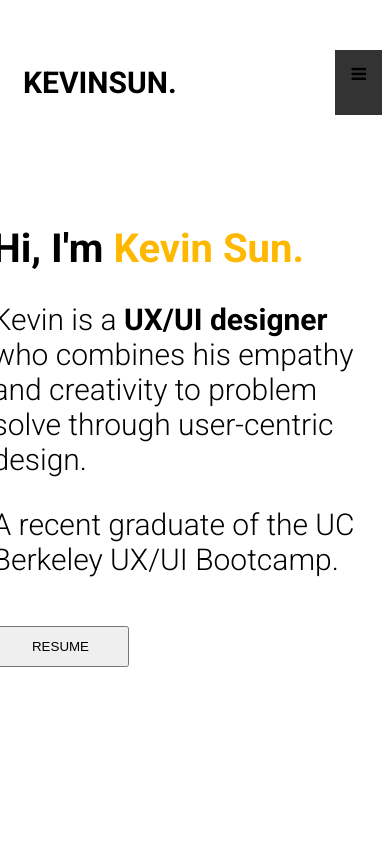
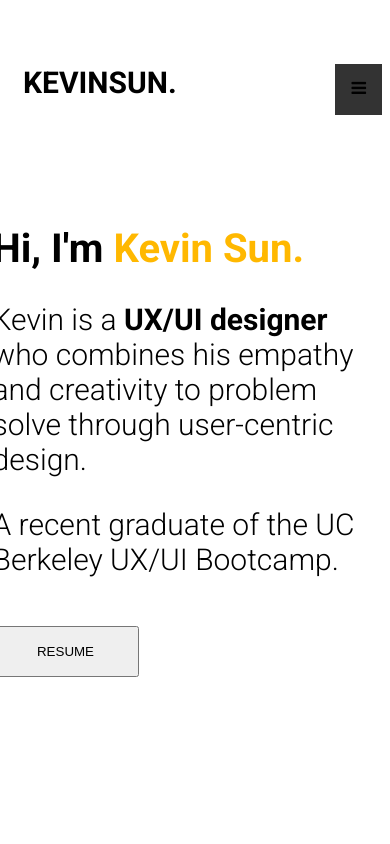
Before and after one commit to kevinwksun/UX_UI_HW_18, a plain HTML site: page index.html in a window 390 px wide. Shown: the top 844 px of the page. Drawn offline with Linux system fonts and the light colour scheme.

Commit message:
updated 'work' to 'index'

```diff
--- a/css/style.css
+++ b/css/style.css
@@ -19,6 +19,10 @@ nav {
     padding-top:50px;
 }
 
+a{
+    color: black;
+}
+
 .inline-block{
     display: inline-block;
     padding: 15px;
@@ -36,6 +40,7 @@ nav {
     font-weight: 600;
     float: left;
     padding: 15px;
+    width: 150px;
 }
 
 /* Style the navigation menu */
@@ -75,10 +80,15 @@ nav {
   }
 
   /* Add a grey background color on mouse-over */
-.topnav a:hover {
+#logo:hover {
+    background-color: white;
+    color: #FFB800;
+  }
+
+#myLinks a:hover{
     background-color: #333;
     color: #FFB800;
-  }
+}
 
   /* Style the active link (or home/logo) */
 /* .active {
@@ -124,13 +134,14 @@ nav {
     padding-right: 40px;
 }
 
-.button{
+.buttonContain{
     display: inline-block;
     padding: 5px;
     margin: 5px;
     width: 100px;
     text-align: center;
     color:black;
+    margin:10px;
 }
 
 /* Selected Works */
@@ -224,10 +235,6 @@ h4{
 
 
 
-
-
-
-
 @media only screen and (max-width:1000px) {
 nav{
     padding: 0px;
@@ -276,6 +283,14 @@ div.topnav{
     "Photo3"
     "Project3"
     ;
+}
+
+#hamburger{
+    top: 14px;
+}
+
+#hamburger:hover{
+    color: #FFB800;
 }
 
 }
@@ -417,6 +432,7 @@ div.topnav{
 #copyright{
     font-size: 20px;
     text-align: center;
+    padding: 20px;
 }
 
 footer{
--- a/Work.html
+++ b/index.html
@@ -16,7 +16,7 @@
     </div>
     <div class="block_element">
       <div class="inline-block"><span style="color:#FFB800">Work</span></div></a>
-      <a href="About.html"><div class="inline-block">About</div></a>
+      <a href="about.html"><div class="inline-block">About</div></a>
       <a href="https://google.com"><div class="inline-block">Contact</div></a>
     </div>
   </nav>
@@ -35,7 +35,7 @@
       <a href="https://google.com"><div class="inline-block">Contact</div></a>
   </div>
   <!-- "Hamburger menu" / "Bar icon" to toggle the navigation links -->
-  <a href="javascript:void(0);" class="icon" onclick="myFunction()">
+  <a href="javascript:void(0);" class="icon" onclick="myFunction()" id="hamburger">
     <i class="fa fa-bars"></i>
   </a>
 </div>
@@ -85,7 +85,7 @@
       <div id="headline">
       <button>
         <div class="buttonContain">
-          <div class="buttonView">VIEW PROJECT</div>
+          <div class="buttonView" >VIEW PROJECT</div>
         </div>
       </button>
       </div>
--- a/js/index.js
+++ b/js/index.js
@@ -1,3 +1,6 @@
+console.log("Your index.js file is loaded correctly!")
+  ;
+
 /* Toggle between showing and hiding the navigation menu links when the user clicks on the hamburger menu / bar icon */
 function myFunction() {
     var x = document.getElementById("myLinks");
```
Also changed, not shown: About.html (+2 -2 lines).
